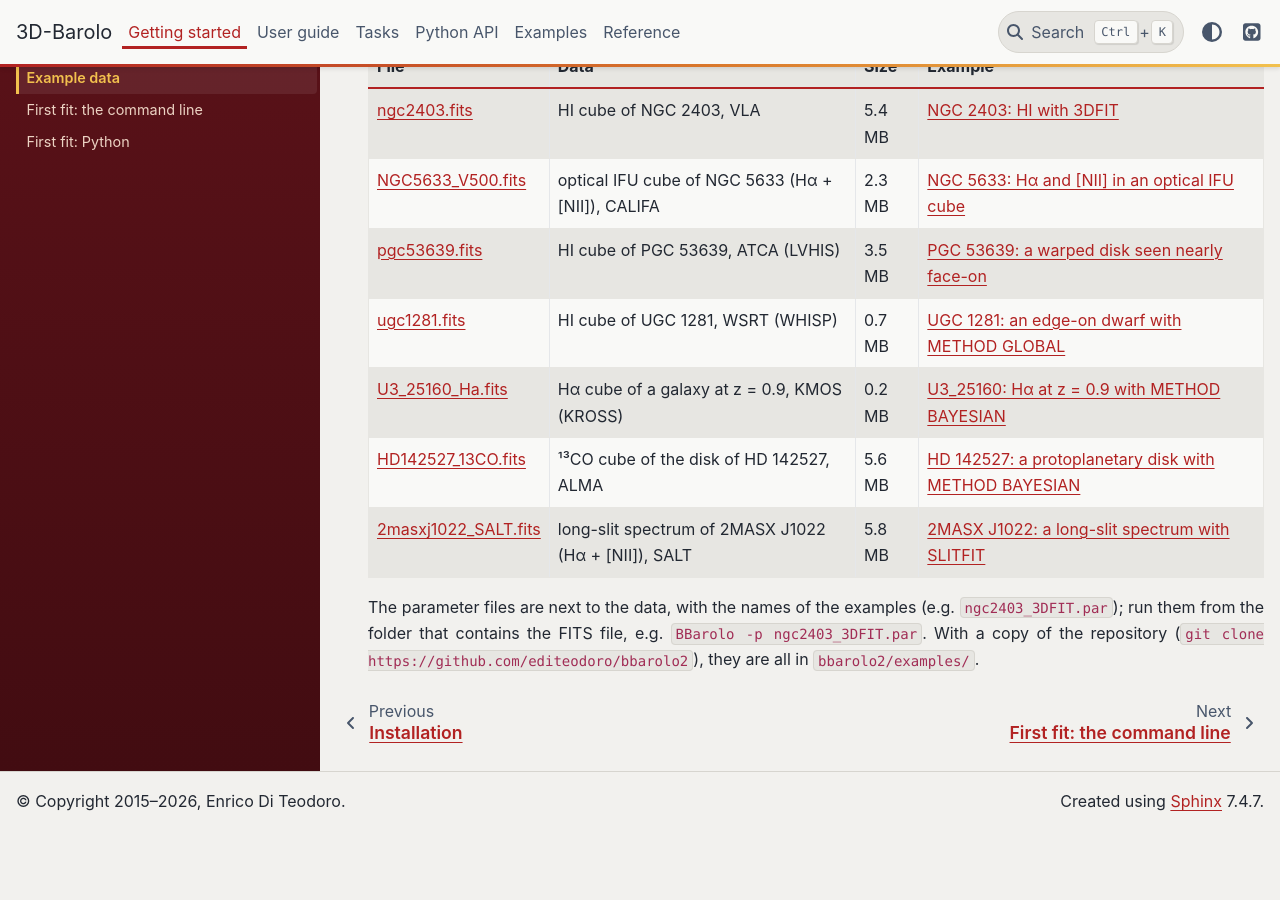
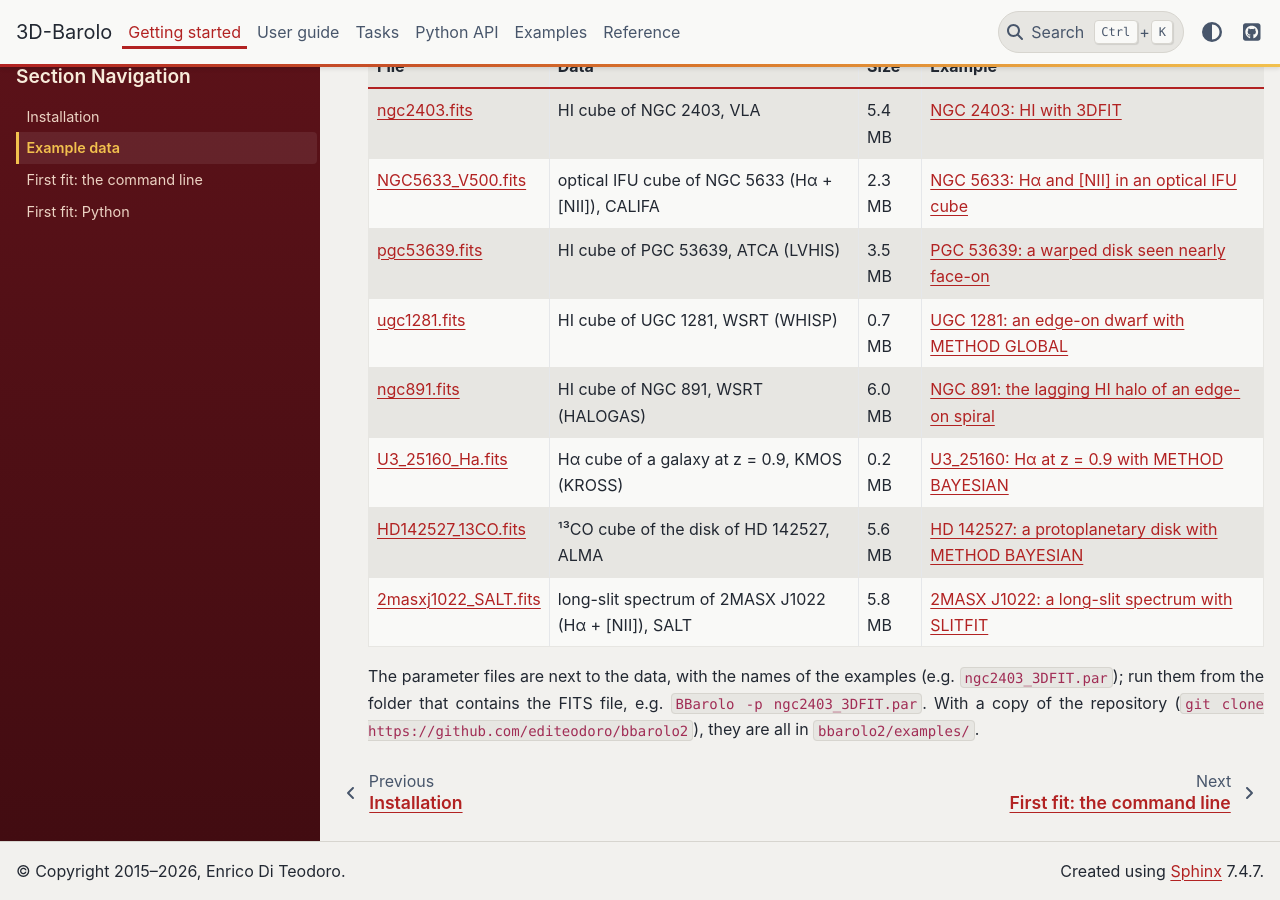
Before and after one commit to editeodoro/bbarolo2, a Sphinx documentation site: the page built from docs/getting-started/example-data.md, in a window 1280 px wide and 900 px high, scrolled down 396 px. Built offline with Sphinx 7.4.7 and the PyData theme 0.15.4, drawn with Linux system fonts in a browser that asks for light colours; before the commit the page ends 1226 px from its top, so only the background shows below that; part of the change alters nothing that is shown.

Commit message:
Examples: NGC 891, the lagging HI halo with a thin disk and a thick layer
examples/ngc891.fits (HALOGAS, WSRT) and ngc891_3DFIT_GLOBAL.par: 3DFIT GLOBAL with
a thick layer (Z0THICK, FTHICK, VDISPTHICK) whose rotation lags (DVDZ), and a
one-sided edge (RADMAXA). The page compares the fitted halo with Oosterloo et al.
(2007), Fraternali et al. (2005) and Swaters et al. (1997): 28% of the HI, a scale
height of 2.2 kpc and a lag of -16.5 km/s/kpc. 19 minutes on 16 cores.

Co-Authored-By: Claude Opus 5.5 <noreply@anthropic.com>

````diff
--- a/docs/examples/index.md
+++ b/docs/examples/index.md
@@ -15,6 +15,7 @@ diagrams and the channel maps of the data and of the model.
 | {doc}`ngc5633` | Hα + [NII], CALIFA optical IFU | CONTSUB, 3DFIT CLASSIC with three lines | 25 s |
 | {doc}`pgc53639` | HI, ATCA, warped disk at low inclination | 3DFIT CLASSIC, position angle free | 24 s |
 | {doc}`ugc1281` | HI, WSRT, edge-on dwarf | 3DFIT GLOBAL, smoothness priors, errors | 38 s |
+| {doc}`ngc891` | HI, WSRT, edge-on spiral with a lagging halo | 3DFIT GLOBAL, thin disk and thick layer with a lag | 19 min |
 | {doc}`u3-25160` | Hα, KMOS, star-forming galaxy at z = 0.9 | 3DFIT BAYESIAN | 1 min 42 s |
 | {doc}`hd142527` | ¹³CO, ALMA, protoplanetary disk | 3DFIT BAYESIAN, geometry and thickness free | 41 min |
 | {doc}`2masxj1022` | Hα + [NII], SALT long slit, massive spiral | SLITFIT GLOBAL | 23 s |
@@ -31,6 +32,7 @@ ngc2403
 ngc5633
 pgc53639
 ugc1281
+ngc891
 u3-25160
 hd142527
 2masxj1022
--- /dev/null
+++ b/docs/examples/ngc891.md
@@ -0,0 +1,187 @@
+# NGC 891: the lagging HI halo of an edge-on spiral
+
+NGC 891 is a spiral galaxy seen edge-on, with a thick layer of HI that extends several kpc above and below the
+disk and rotates more slowly than the disk: a lagging halo. The example fits it with
+{doc}`3DFIT <../tasks/3dfit/index>` and `METHOD GLOBAL`, with a model of two layers: a thin disk and a thick
+layer (the halo) whose rotation decreases with the height above the plane. The scale heights of the two layers,
+the fraction of gas in the halo, its velocity dispersion and its vertical gradient of rotation velocity are fitted
+together with the rotation curve.
+
+## The data
+
+| | |
+|---|---|
+| Object | NGC 891, an edge-on spiral galaxy, systemic velocity 528 km/s |
+| Data | HI 21-cm line, Westerbork Synthesis Radio Telescope, HALOGAS survey (Heald et al. 2011); the deep observations of Oosterloo et al. (2007) |
+| Cube | 113 × 153 pixels of 8 arcsec (binned 2 × 2 by BBarolo), 87 channels of 8.24 km/s |
+| Beam | 35.1 × 32.2 arcsec |
+| Files | [ngc891.fits](https://github.com/editeodoro/bbarolo2/raw/main/examples/ngc891.fits) (6.0 MB), [ngc891_3DFIT_GLOBAL.par](https://github.com/editeodoro/bbarolo2/raw/main/examples/ngc891_3DFIT_GLOBAL.par) |
+
+## Running the example
+
+::::{tab-set}
+:sync-group: lang
+
+:::{tab-item} Parameter file
+:sync: par
+
+```{literalinclude} ../../examples/ngc891_3DFIT_GLOBAL.par
+:language: text
+```
+
+```bash
+BBarolo -p ngc891_3DFIT_GLOBAL.par
+```
+:::
+
+:::{tab-item} Python
+:sync: py
+
+```python
+from bbarolo import FitMod3D
+
+f = FitMod3D("ngc891.fits", method="global", specres=0.849, nradii=16, radsep=40,
+             xpos="2:22:32.99", ypos="+42:20:52.1", inc=88, pa=203, vsys=528, vrot=180, vdisp=13, z0=3,
+             radmaxa=440, z0thick=30, fthick=0.3, vdispthick=32, dvdz=0.8, mask="SEARCH", ltype=3,
+             free="vrot vdisp_single z0_single z0thick_single fthick_single vdispthick_single dvdz_single "
+                  "fracerr radmaxa",
+             priors="vrot=(uniform,30,200) dvdz=(uniform,loc=0,scale=2) radmaxa=(uniform,loc=400,scale=100)",
+             flagerrors=True)
+res = f.run(threads=16)     # in memory
+res.rings                   # the best fit, with the errors (and the columns of the thick layer)
+res.fitter.print_stats()    # the free parameters, with the errors
+res.fitter.corner_plot()    # the corner plot (a matplotlib Figure)
+res.write()                 # the files of the command line, in output/ngc891_1/
+```
+:::
+::::
+
+On our server, with 16 cores (16 processes for the gradient of the minimiser), the run takes **19 minutes**: 17.9
+minutes for the fit and the errors, 5259 likelihoods of a model of two layers on 177 000 voxels (the mask dilated by
+one beam). This is the slowest kind of model: the thick layer is sampled over several scale heights.
+
+## The setup
+
+- **Spectral resolution.** {ref}`SPECRES <par-3dfit-specres>` 0.849 channels is the dispersion of the line spread
+  function, 7 km/s, a FWHM of 16.5 km/s: the channels are Hanning-smoothed, so the resolution is twice the
+  channel width.
+- **Rings and geometry.** 16 rings of 40 arcsec, a bit more than the beam, out to 640 arcsec. The centre is given in
+  sexagesimal coordinates (XPOS, YPOS), the inclination (88°), the position angle (203°) and the systemic velocity
+  are fixed: for a disk this close to edge-on the inclination is poorly constrained, and it trades off with the
+  thickness of the layers.
+- **Two layers.** {ref}`Z0THICK <par-3dfit-z0thick>` adds a thick layer to the thin disk of scale height Z0:
+  {ref}`FTHICK <par-3dfit-fthick>` is the fraction of the gas of each ring in the thick layer,
+  {ref}`VDISPTHICK <par-3dfit-vdispthick>` its velocity dispersion. Both layers have the vertical profile of
+  {ref}`LTYPE <par-3dfit-ltype>` 3, an exponential. The values in the file are the starting point of the fit.
+- **The lag.** {ref}`DVDZ <par-3dfit-dvdz>` is the decrease of the rotation velocity with the height above the plane,
+  in km/s per arcsec, and acts on the thick layer only; the rotation never reverses (it stops at zero).
+- **Free parameters.** VROT in each ring; one value for the whole disk of VDISP, Z0, Z0THICK, FTHICK, VDISPTHICK and
+  DVDZ (`_single`); FRACERR, a fractional error of the model; and RADMAXA, the outer edge of the approaching half of
+  the disk (see below): 24 parameters ({ref}`FREE <par-3dfit-free>`).
+- **One-sided edge.** The HI disk of NGC 891 is lopsided: it extends further on the receding side.
+  {ref}`RADMAXA <par-3dfit-radmaxa>` cuts the approaching half at its own radius (440 arcsec to start), while the
+  receding half extends to the last ring.
+- **Priors.** {ref}`PRIORS <par-3dfit-priors>` sets VROT between 30 and 230 km/s (`(uniform,30,200)`: the
+  arguments of `scipy.stats.uniform` are `loc` and `scale`), DVDZ between 0 and 2 km/s/arcsec and RADMAXA between
+  400 and 500 arcsec. The others are the defaults: Z0 between 0 and half a beam, Z0THICK from there to 3 beams more,
+  FTHICK between 0 and 1, VDISP and VDISPTHICK between 0 and 50 km/s.
+- **Errors.** {ref}`FLAGERRORS <par-3dfit-flagerrors>` computes the errors of the Laplace approximation.
+
+## Results
+
+| Parameter | Best fit | At 9.5 Mpc |
+|---|---|---|
+| VDISP, thin disk | 14.2 ± 1.2 km/s | |
+| Z0, thin disk | 9.5 ± 0.7 arcsec | 0.44 kpc |
+| Z0THICK, thick layer | 47.1 ± 2.1 arcsec | 2.17 kpc |
+| FTHICK | 0.285 ± 0.019 | |
+| VDISPTHICK | 34.5 ± 0.9 km/s | |
+| DVDZ | 0.762 ± 0.020 km/s/arcsec | 16.5 ± 0.4 km/s/kpc |
+| RADMAXA | 439 ± 6 arcsec | 20.2 kpc |
+| FRACERR | 0.56 ± 0.02 | |
+
+The rotation curve is between 205 and 217 km/s from 60 to 380 arcsec and declines to 173 km/s in the last ring. The
+log warns that the inner rings are near the upper limit of the prior of VROT: the first ring is at the limit itself,
+230 km/s, so the prior may be too narrow there. The reduced χ² is 137 without the model error and 1.27 with it: the
+data have a high signal-to-noise ratio, and the HI of NGC 891 has structure that a smooth axisymmetric model does not
+have (the lopsided disk, the filaments and clouds of the halo), so FRACERR is large (56% of the model). The log also
+warns that the Hessian is not positive definite in some direction: the errors of the Laplace approximation are
+indicative.
+
+**Comparison with the literature.** At the distance adopted by Oosterloo et al. (2007), 9.5 Mpc (1 arcsec = 46 pc),
+the halo of the fit is close to the one of their models, built by hand on the same galaxy:
+
+- **The mass of the halo.** 28.5% ± 1.9% of the HI is in the thick layer; they find almost 30%.
+- **Its thickness.** The exponential scale height of the thick layer is 2.2 ± 0.1 kpc; they measure an
+  exponential profile with a scale height of 50 arcsec (2.2 kpc) in three quadrants of the halo.
+- **The lag.** A vertical gradient of the rotation velocity of −16.5 ± 0.4 km/s/kpc. Fraternali et al. (2005)
+  find −15 km/s/kpc; the constant gradients of the models of
+  Oosterloo et al. (2007) are −12 km/s/kpc with the dispersion of the disk and −17.4 km/s/kpc with a halo
+  dispersion of 25 km/s (the fit gives 34.5 km/s). At one and two scale heights the halo of the fit rotates 36 and
+  72 km/s more slowly than the disk, in the range of 25 to 100 km/s of Swaters et al. (1997).
+- **The radial variation.** Oosterloo et al. (2007) also find that the lag is stronger in the centre (−43 km/s/kpc
+  at R = 0, decreasing to −14 km/s/kpc): here DVDZ is one value for the whole disk (`dvdz_single`).
+
+The thin disk, 0.44 kpc, is thicker than the 0.2 kpc of their inner disk: with a beam of 35 arcsec (1.6 kpc) it is not
+resolved, and at the inclination of 88° the projection of the outer disk adds to it (cos 88° × 600 arcsec = 21 arcsec),
+so Z0 depends on the fixed inclination.
+
+```{figure} /figures/examples/ngc891_parameters.png
+:alt: Rotation velocity, dispersions, scale heights, fraction of the thick layer and lag of NGC 891
+
+The rings against radius (`_parameters.pdf`), with the errors: the rotation curve, the dispersion of the thin disk,
+the surface density (observed along the line of sight, and the deconvolved face-on profile of the model), the fixed
+geometry, and the parameters of the two layers: Z0, Z0THICK, FTHICK, VDISPTHICK, DVDZ (and ZCYL, fixed at 0).
+```
+
+```{figure} /figures/examples/ngc891_maps.png
+:width: 70%
+:alt: Moment maps of the data, the model and the residuals of NGC 891
+
+The moment maps (`_maps_none.pdf`) of the data, of the model and their difference.
+```
+
+```{figure} /figures/examples/ngc891_pv.png
+:alt: Position-velocity diagrams of NGC 891 along the major and minor axes, data and model
+
+Position–velocity diagrams along the major (top) and the minor axis (bottom) (`_pv_none.pdf`): data in grey
+with blue contours, model in red. Along the major axis the halo fills the diagram towards the systemic velocity
+(the gas above the plane rotates more slowly); the yellow points are the rotation velocity of the rings, empty on the
+approaching side beyond RADMAXA.
+```
+
+```{figure} /figures/examples/ngc891_pvslices.png
+:alt: Position-velocity slices of NGC 891 at ten position angles and parallel to the axes
+
+Position–velocity slices through the centre at ten angles, and parallel to the axes (`_pvslices_none.pdf`). The
+slices parallel to the major axis are within 22 arcsec of the plane: slices higher up, with
+{doc}`PVSLICE <../tasks/pvslice/index>` on the data and on the model cube, show the halo better.
+```
+
+```{figure} /figures/examples/ngc891_chanmaps.png
+:width: 70%
+:alt: Channel maps of NGC 891, data and model
+
+Channel maps of the data (blue) and of the model (red) (`_chanmaps_none.pdf`): near the systemic velocity the
+emission of the halo extends far from the plane.
+```
+
+```{figure} /figures/examples/ngc891_corner.png
+:alt: Corner plot of the Laplace approximation of the fit of NGC 891
+
+The corner plot (`_corner.pdf`): the 4000 draws of the Laplace approximation, a Gaussian around the best fit.
+```
+
+## References
+
+- Heald, G., et al. 2011, A&A, 526, A118:
+  [The Westerbork Hydrogen Accretion in LOcal GAlaxieS (HALOGAS) survey. I. Survey description and pilot observations](https://ui.adsabs.harvard.edu/abs/2011A%26A...526A.118H)
+  (the survey).
+- Oosterloo, T., Fraternali, F., Sancisi, R. 2007, AJ, 134, 1019:
+  [The cold gaseous halo of NGC 891](https://ui.adsabs.harvard.edu/abs/2007AJ....134.1019O) (the data and the models
+  of the halo).
+- Fraternali, F., Oosterloo, T., Sancisi, R., Swaters, R. 2005, ASP Conf. Ser., 331, 239:
+  [The extra-planar neutral gas in the edge-on spiral galaxy NGC 891](https://ui.adsabs.harvard.edu/abs/2005ASPC..331..239F).
+- Swaters, R. A., Sancisi, R., van der Hulst, J. M. 1997, ApJ, 491, 140:
+  [The HI halo of NGC 891](https://ui.adsabs.harvard.edu/abs/1997ApJ...491..140S) (the discovery of the lag).
+- {doc}`../tasks/3dfit/likelihood`: the thick layer, the lag, the priors and RADMAXA.
--- a/docs/getting-started/example-data.md
+++ b/docs/getting-started/example-data.md
@@ -17,6 +17,7 @@ this cube and other datasets, each with a parameter file, described in {doc}`../
 | [NGC5633_V500.fits](https://github.com/editeodoro/bbarolo2/raw/main/examples/NGC5633_V500.fits) | optical IFU cube of NGC 5633 (Hα + [NII]), CALIFA | 2.3 MB | {doc}`../examples/ngc5633` |
 | [pgc53639.fits](https://github.com/editeodoro/bbarolo2/raw/main/examples/pgc53639.fits) | HI cube of PGC 53639, ATCA (LVHIS) | 3.5 MB | {doc}`../examples/pgc53639` |
 | [ugc1281.fits](https://github.com/editeodoro/bbarolo2/raw/main/examples/ugc1281.fits) | HI cube of UGC 1281, WSRT (WHISP) | 0.7 MB | {doc}`../examples/ugc1281` |
+| [ngc891.fits](https://github.com/editeodoro/bbarolo2/raw/main/examples/ngc891.fits) | HI cube of NGC 891, WSRT (HALOGAS) | 6.0 MB | {doc}`../examples/ngc891` |
 | [U3_25160_Ha.fits](https://github.com/editeodoro/bbarolo2/raw/main/examples/U3_25160_Ha.fits) | Hα cube of a galaxy at z = 0.9, KMOS (KROSS) | 0.2 MB | {doc}`../examples/u3-25160` |
 | [HD142527_13CO.fits](https://github.com/editeodoro/bbarolo2/raw/main/examples/HD142527_13CO.fits) | ¹³CO cube of the disk of HD 142527, ALMA | 5.6 MB | {doc}`../examples/hd142527` |
 | [2masxj1022_SALT.fits](https://github.com/editeodoro/bbarolo2/raw/main/examples/2masxj1022_SALT.fits) | long-slit spectrum of 2MASX J1022 (Hα + [NII]), SALT | 5.8 MB | {doc}`../examples/2masxj1022` |
--- a/docs/scripts/make_example_figures.py
+++ b/docs/scripts/make_example_figures.py
@@ -35,6 +35,7 @@ EX = {
     "ngc5633": ("NGC5633_3DFIT.par", "output/NGC5633", "NGC5633", FIT3D),
     "pgc53639": ("pgc53639_3DFIT.par", "output/PGC53639", "PGC53639", FIT3D),
     "ugc1281": ("ugc1281_3DFIT_GLOBAL.par", "output/UGC1281", "UGC1281", FIT3D + CORNER),
+    "ngc891": ("ngc891_3DFIT_GLOBAL.par", "output/ngc891_1", "ngc891_1", FIT3D + CORNER),
     "u3_25160": ("U3_25160_3DFIT_BAY.par", "output/U3_25160", "U3_25160", FIT3D + CORNER),
     "hd142527": ("HD142527_3DFIT_BAY.par", "output/hd142527", "hd142527", FIT3D + CORNER),
     "2masxj1022": ("2masxj1022_SLITFIT.par", "output/2masxj1022_slit", "2MASXJ1022",
````
Also changed, not shown: docs/figures/examples/ngc891_chanmaps.png (added), docs/figures/examples/ngc891_corner.png (added), docs/figures/examples/ngc891_maps.png (added), docs/figures/examples/ngc891_parameters.png (added), docs/figures/examples/ngc891_pv.png (added), docs/figures/examples/ngc891_pvslices.png (added), 2 other files.
